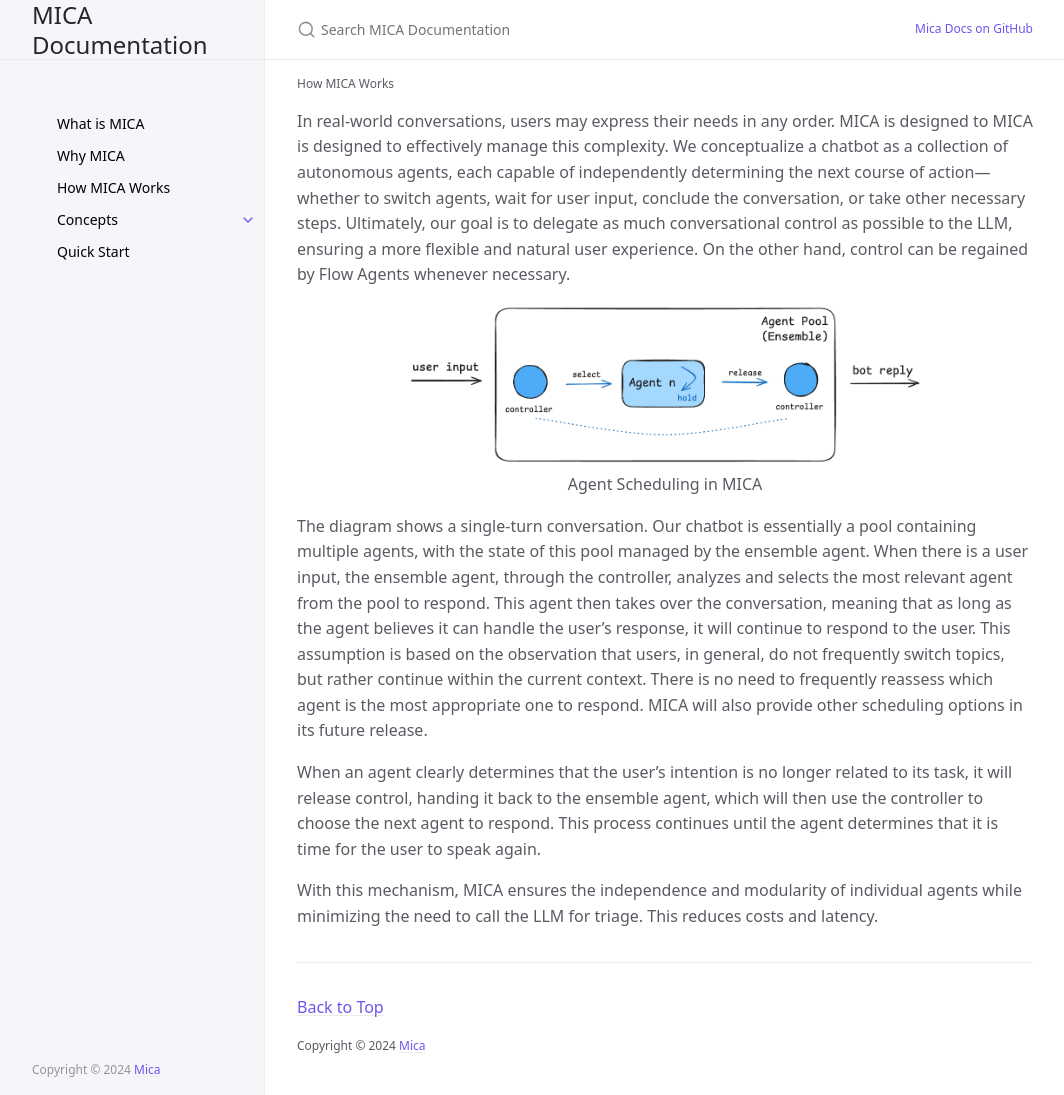
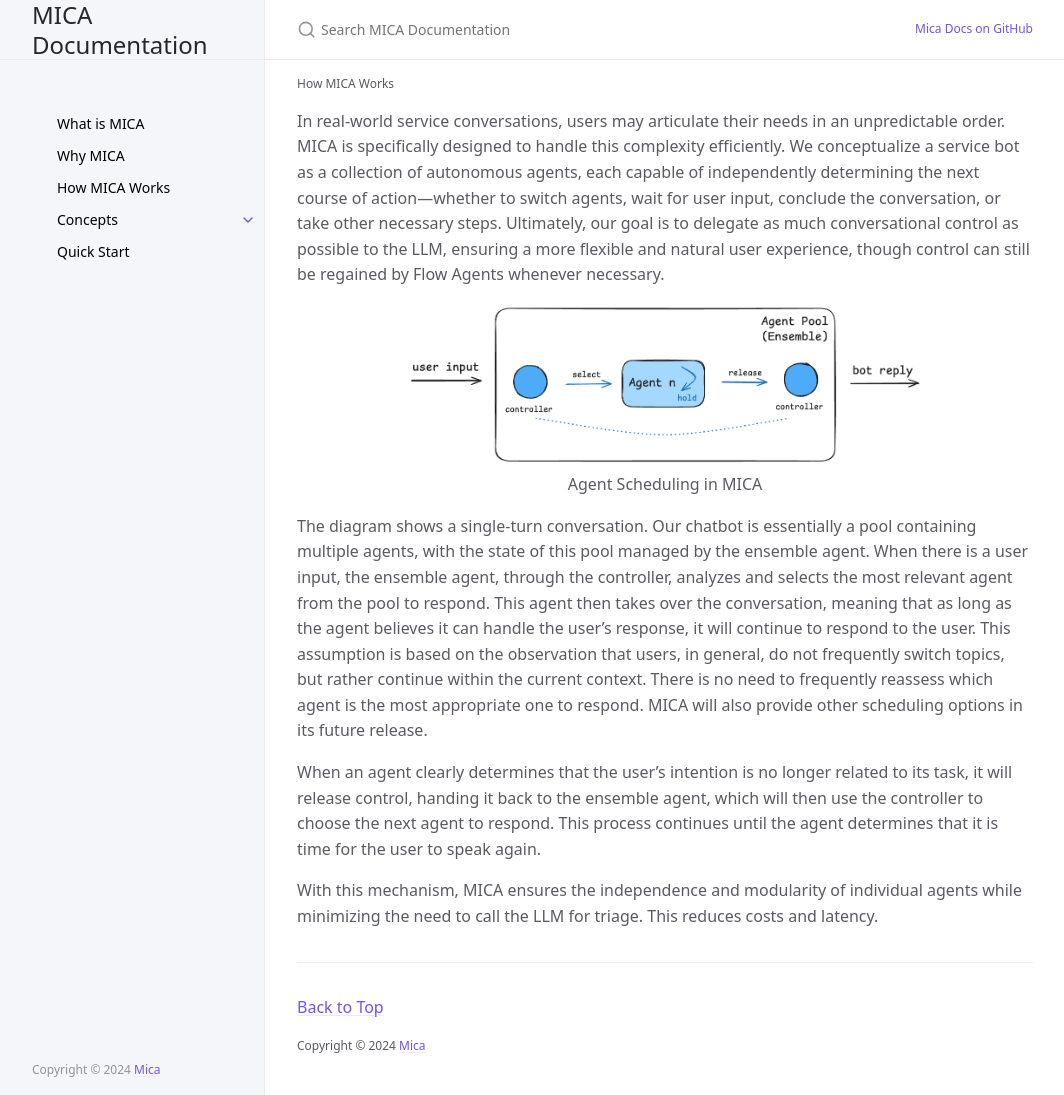
Before and after one commit to Mica-labs/Mica-labs.github.io, a Jekyll site: the page built from docs/introduction/work/index.md, in a window 1280 px wide and 1095 px high. Shown: the whole window, without its empty margins (107-1171 px from the left). Built offline with Jekyll 4.4.1, drawn with Linux system fonts in a browser that asks for light colours; cached includes are drawn as plain includes.

Commit message:
Update index.md

```diff
--- a/docs/introduction/work/index.md
+++ b/docs/introduction/work/index.md
@@ -4,7 +4,7 @@ title: How MICA Works
 nav_order: 3
 ---
 
-In real-world conversations, users may express their needs in any order.  MICA is designed to MICA is designed to effectively manage this complexity.  We conceptualize a chatbot as a collection of autonomous agents, each capable of independently determining the next course of action—whether to switch agents, wait for user input, conclude the conversation, or take other necessary steps. Ultimately, our goal is to delegate as much conversational control as possible to the LLM, ensuring a more flexible and natural user experience. On the other hand, control can be regained by Flow Agents whenever necessary.
+In real-world service conversations, users may articulate their needs in an unpredictable order. MICA is specifically designed to handle this complexity efficiently. We conceptualize a service bot as a collection of autonomous agents, each capable of independently determining the next course of action—whether to switch agents, wait for user input, conclude the conversation, or take other necessary steps. Ultimately, our goal is to delegate as much conversational control as possible to the LLM, ensuring a more flexible and natural user experience, though control can still be regained by Flow Agents whenever necessary.
 
 <center>
 <img style="width: 70%; height: auto;" src="schedule.png">
```
